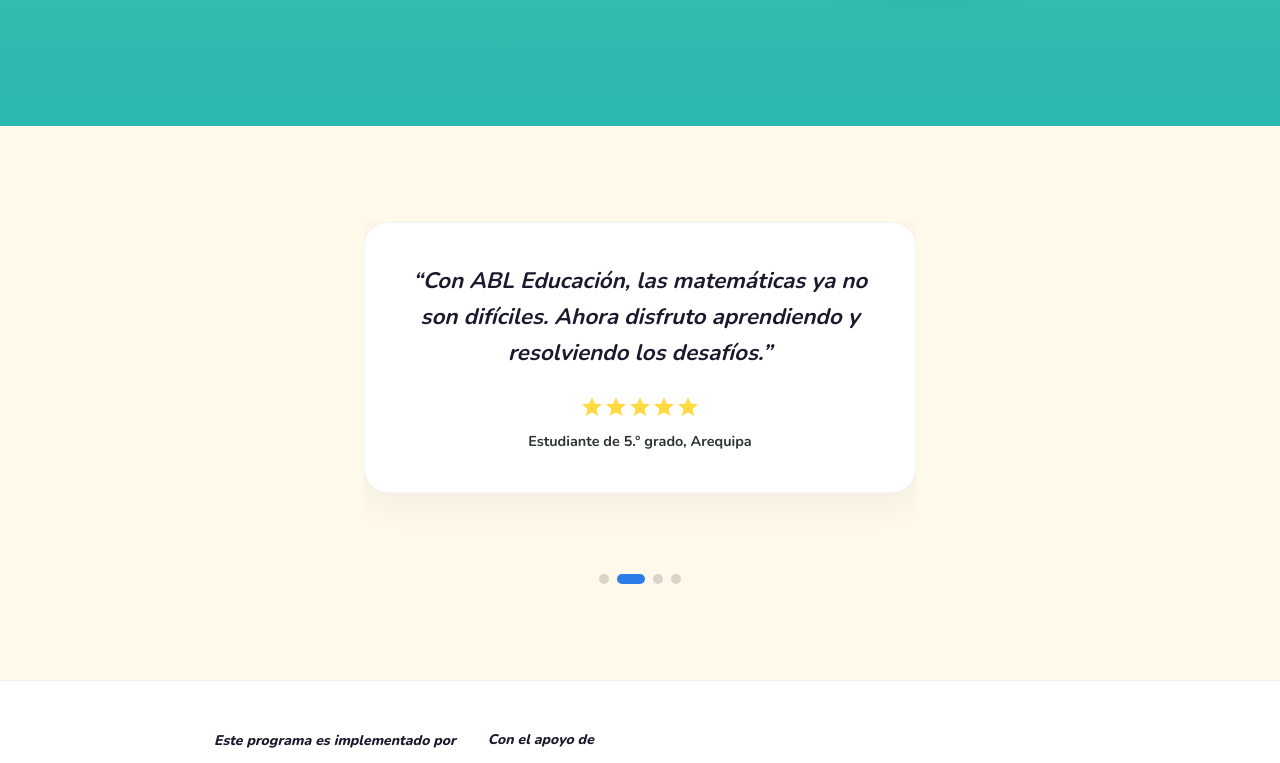
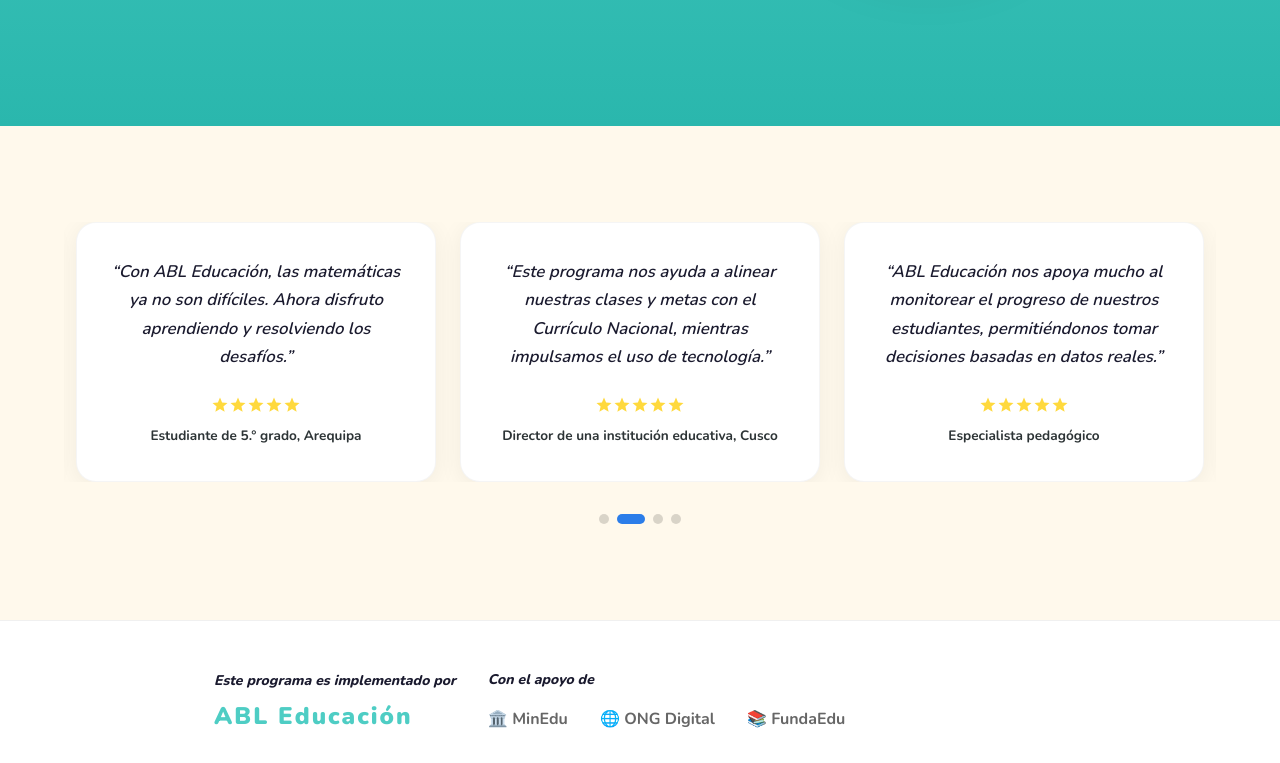
Before and after one commit to datxale/ableducacion, a React (Create React App) app in the folder frontend/: page / in a window 1280 px wide. Shown: the part 514-1277 px from the top of the page. Built offline with nearby package versions, Linux system fonts and the light colour scheme.

Commit message:
Testimonials: show 3 cards visible with horizontal carousel sliding one by one
Co-Authored-By: Claude Opus 4.6 <noreply@anthropic.com>

```diff
--- a/frontend/src/pages/Landing/LandingPage.js
+++ b/frontend/src/pages/Landing/LandingPage.js
@@ -255,47 +255,49 @@ const LandingPage = () => {
       </Box>
 
       {/* ═══════════════════════════════════════════
-          TESTIMONIALS SLIDER
+          TESTIMONIALS CAROUSEL
           ═══════════════════════════════════════════ */}
       <Box sx={{ py: { xs: 8, md: 12 }, background: '#FFF9EC' }}>
-        <Container maxWidth="sm">
+        <Container maxWidth="lg">
+          {/* Carousel track */}
+          <Box sx={{ overflow: 'hidden' }}>
             <Box
               sx={{
-              position: 'relative',
-              overflow: 'hidden',
-              minHeight: { xs: 280, md: 320 },
+                display: 'flex',
+                transition: 'transform 0.7s cubic-bezier(0.4, 0, 0.2, 1)',
+                transform: `translateX(-${currentSlide * (100 / 3)}%)`,
               }}
             >
-            {allTestimonials.map((t, i) => (
+              {/* Duplicate items for infinite loop effect */}
+              {[...allTestimonials, ...allTestimonials].map((t, i) => (
                 <Box
                   key={i}
                   sx={{
-                  position: 'absolute',
-                  top: 0,
-                  left: 0,
-                  width: '100%',
-                  opacity: currentSlide === i ? 1 : 0,
-                  transform: currentSlide === i ? 'translateX(0)' : 'translateX(60px)',
-                  transition: 'opacity 0.6s ease, transform 0.6s ease',
-                  pointerEvents: currentSlide === i ? 'auto' : 'none',
+                    flex: { xs: '0 0 100%', sm: '0 0 50%', md: '0 0 33.333%' },
+                    px: 1.5,
+                    boxSizing: 'border-box',
                   }}
                 >
                   <Box
                     sx={{
                       background: '#fff',
-                    borderRadius: '24px',
-                    p: { xs: 3, md: 5 },
+                      borderRadius: '20px',
+                      p: { xs: 3, md: 4 },
                       textAlign: 'center',
-                    boxShadow: '0 8px 40px rgba(0,0,0,0.06)',
+                      boxShadow: '0 4px 24px rgba(0,0,0,0.06)',
                       border: '1px solid rgba(0,0,0,0.04)',
+                      height: '100%',
+                      display: 'flex',
+                      flexDirection: 'column',
+                      justifyContent: 'center',
+                      minHeight: 260,
                     }}
                   >
                     <Typography
-                    variant="h5"
                       sx={{
-                      fontWeight: 700,
-                      fontSize: { xs: '1.1rem', md: '1.4rem' },
-                      lineHeight: 1.6,
+                        fontWeight: 600,
+                        fontSize: { xs: '0.95rem', md: '1.05rem' },
+                        lineHeight: 1.7,
                         mb: 3,
                         fontStyle: 'italic',
                         color: '#1a1a2e',
@@ -306,17 +308,19 @@ const LandingPage = () => {
                     <Rating
                       value={t.rating}
                       readOnly
-                    sx={{ mb: 1.5, '& .MuiRating-icon': { color: '#FFD93D' } }}
+                      size="small"
+                      sx={{ mb: 1.5, mx: 'auto', '& .MuiRating-icon': { color: '#FFD93D' } }}
                     />
                     <Typography
                       variant="body2"
-                    sx={{ fontWeight: 700, color: 'text.primary', fontSize: '0.9rem' }}
+                      sx={{ fontWeight: 700, color: 'text.primary', fontSize: '0.85rem' }}
                     >
                       {t.role}
                     </Typography>
                   </Box>
                 </Box>
               ))}
+            </Box>
           </Box>
 
           {/* Dots indicator */}
```
Lines whose indentation alone changed are shown as unchanged.
